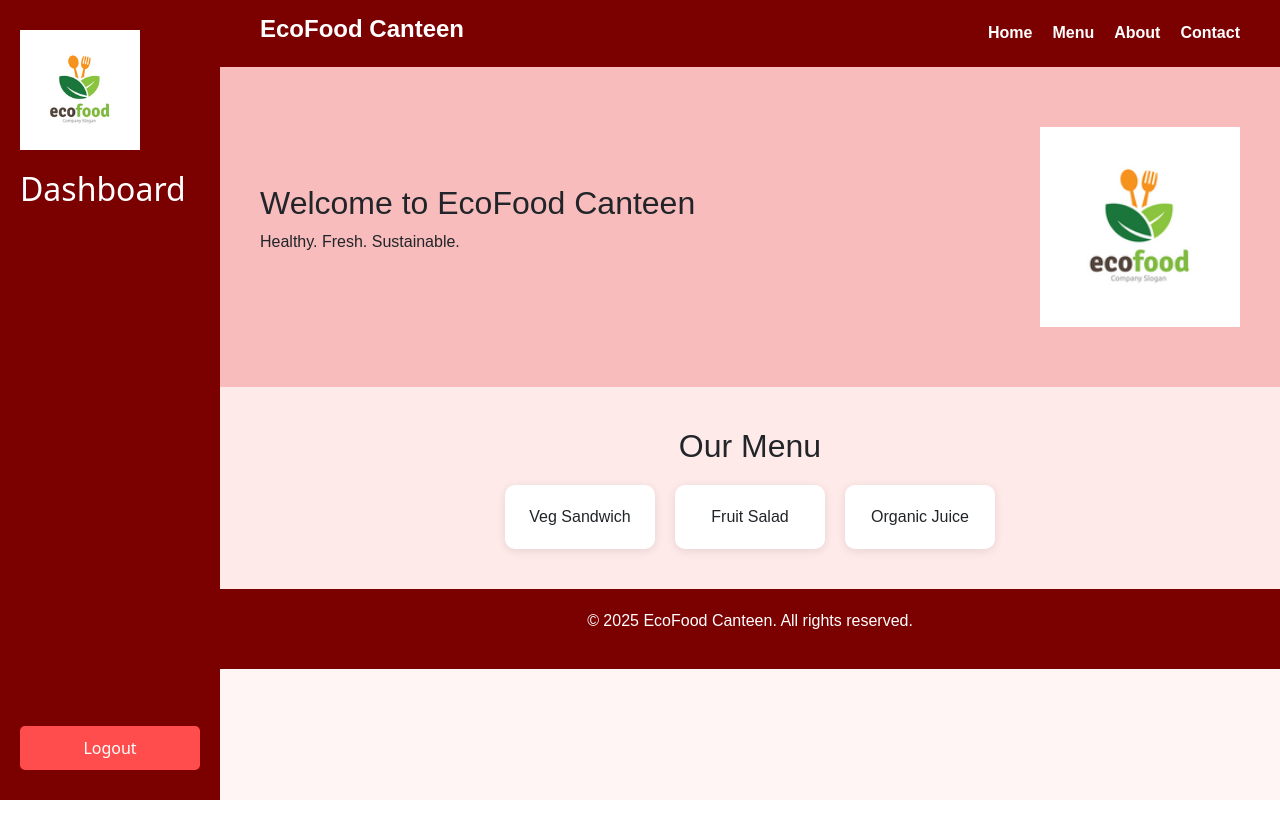
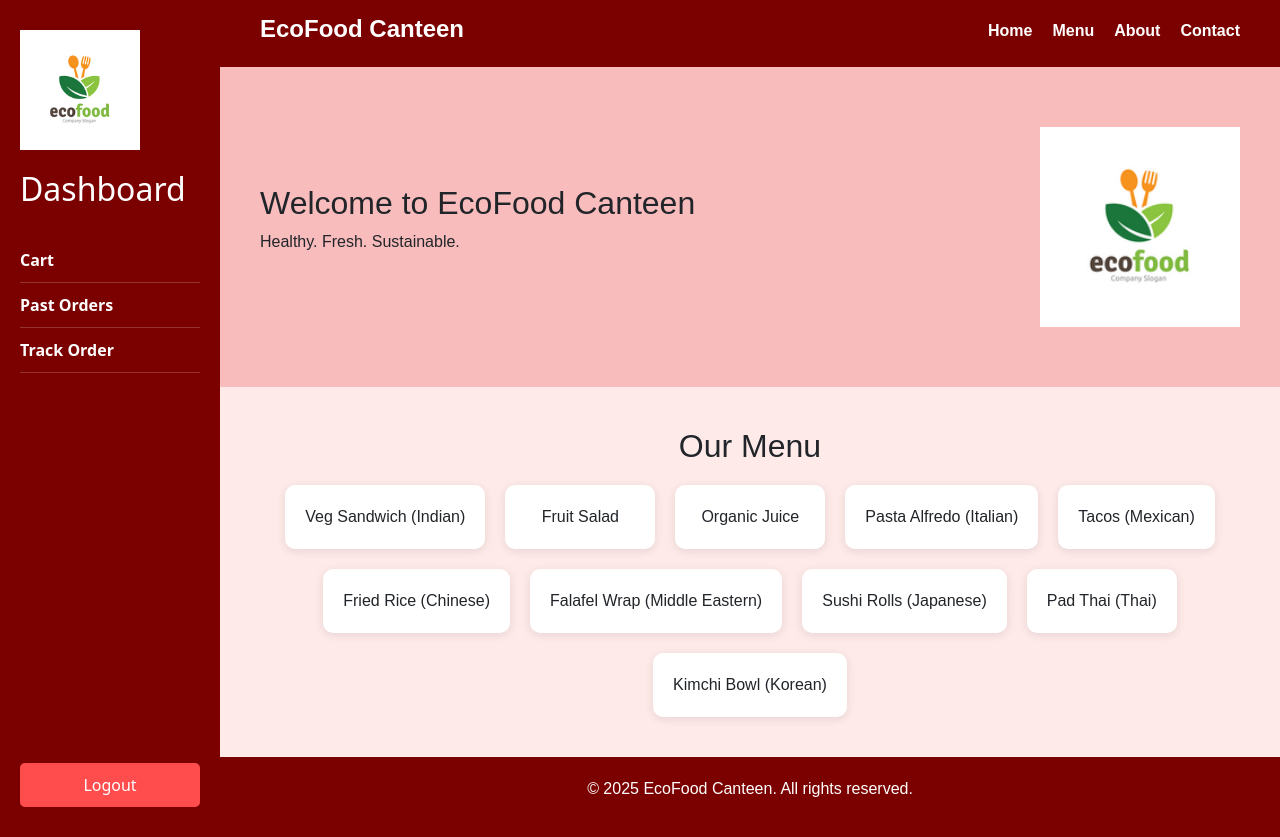
Before and after one commit to Nihar0710/Canteen, a React (Create React App) app: page /dashboard in a window 1280 px wide. Before the commit the page ends 800 px from the top, so only its background shows below. Built offline with nearby package versions, Linux system fonts and the light colour scheme.

Commit message:
Changes in dashboard and menu items

```diff
--- a/src/components/MyForm.js
+++ b/src/components/MyForm.js
@@ -1,24 +1,30 @@
 import React from "react";
-import { useNavigate } from "react-router-dom"; // Make sure you have react-router-dom installed
+import { useNavigate } from "react-router-dom";
 
 function MyForm() {
   const navigate = useNavigate();
 
   const handleLogout = () => {
-    // Add any logout logic (e.g., clearing session)
-    navigate("/"); // Redirect to login page
+    navigate("/");
   };
 
   return (
     <div style={styles.wrapper}>
       {/* Sidebar */}
       <div style={styles.sidebar}>
-      <img
-        src={require("../pic1.png")}
-        alt="EcoFood Logo"
-        style={{ width: "120px", marginBottom: "20px" }}
-      />
-       <h2 style={{ marginBottom: "20px" }}>Dashboard</h2>
+        <div>
+          <img
+            src={require("../pic1.png")}
+            alt="EcoFood Logo"
+            style={{ width: "120px", marginBottom: "20px" }}
+          />
+          <h2 style={{ marginBottom: "30px" }}>Dashboard</h2>
+
+          <div className="sidebar-item">Cart</div>
+          <div className="sidebar-item">Past Orders</div>
+          <div className="sidebar-item">Track Order</div>
+        </div>
+
         <button onClick={handleLogout} style={styles.logoutButton}>
           Logout
         </button>
@@ -29,10 +35,10 @@ function MyForm() {
         <header style={styles.header}>
           <h1 style={styles.logo}>EcoFood Canteen</h1>
           <nav style={styles.navbar}>
-            <a href="#home" style={styles.navItem}>Home</a>
-            <a href="#menu" style={styles.navItem}>Menu</a>
-            <a href="#about" style={styles.navItem}>About</a>
-            <a href="#contact" style={styles.navItem}>Contact</a>
+            <a href="#home" className="nav-item">Home</a>
+            <a href="#menu" className="nav-item">Menu</a>
+            <a href="#about" className="nav-item">About</a>
+            <a href="#contact" className="nav-item">Contact</a>
           </nav>
         </header>
 
@@ -51,9 +57,16 @@ function MyForm() {
         <section id="menu" style={styles.menuSection}>
           <h2>Our Menu</h2>
           <div style={styles.menuItems}>
-            <div style={styles.menuCard}>Veg Sandwich</div>
+            <div style={styles.menuCard}>Veg Sandwich (Indian)</div>
             <div style={styles.menuCard}>Fruit Salad</div>
             <div style={styles.menuCard}>Organic Juice</div>
+            <div style={styles.menuCard}>Pasta Alfredo (Italian)</div>
+            <div style={styles.menuCard}>Tacos (Mexican)</div>
+            <div style={styles.menuCard}>Fried Rice (Chinese)</div>
+            <div style={styles.menuCard}>Falafel Wrap (Middle Eastern)</div>
+            <div style={styles.menuCard}>Sushi Rolls (Japanese)</div>
+            <div style={styles.menuCard}>Pad Thai (Thai)</div>
+            <div style={styles.menuCard}>Kimchi Bowl (Korean)</div>
           </div>
         </section>
 
@@ -61,6 +74,51 @@ function MyForm() {
           <p>&copy; 2025 EcoFood Canteen. All rights reserved.</p>
         </footer>
       </div>
+
+      {/* Hover styles for navbar and sidebar */}
+      <style>
+        {`
+          .nav-item {
+            color: white;
+            text-decoration: none;
+            font-weight: bold;
+            position: relative;
+            padding-bottom: 4px;
+            transition: color 0.3s ease;
+          }
+
+          .nav-item:hover {
+            color: rgb(208, 43, 230);
+          }
+
+          .nav-item::after {
+            content: "";
+            position: absolute;
+            left: 0;
+            bottom: 0;
+            height: 2px;
+            width: 0;
+            background-color: rgb(208, 43, 230);
+            transition: width 0.3s ease;
+          }
+
+          .nav-item:hover::after {
+            width: 100%;
+          }
+
+          .sidebar-item {
+            padding: 10px 0;
+            border-bottom: 1px solid #ffffff33;
+            cursor: pointer;
+            font-weight: bold;
+            transition: color 0.3s ease;
+          }
+
+          .sidebar-item:hover {
+            color:rgb(208, 43, 230);
+          }
+        `}
+      </style>
     </div>
   );
 }
@@ -80,7 +138,7 @@ const styles = {
     justifyContent: "space-between",
   },
   logoutButton: {
-    marginTop: "auto",
+    marginTop: "20px",
     padding: "10px",
     backgroundColor: "#ff4d4d",
     color: "white",
@@ -109,11 +167,6 @@ const styles = {
     display: "flex",
     gap: "20px",
   },
-  navItem: {
-    color: "white",
-    textDecoration: "none",
-    fontWeight: "bold",
-  },
   heroSection: {
     display: "flex",
     justifyContent: "space-between",
@@ -134,6 +187,7 @@ const styles = {
   },
   menuItems: {
     display: "flex",
+    flexWrap: "wrap",
     justifyContent: "center",
     gap: "20px",
     marginTop: "20px",
```
